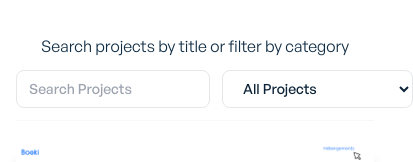
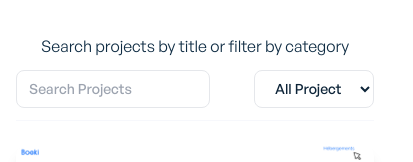
Before and after one commit to Crash91fr/Projet8_Portfolio, a React (Create React App) app: page / in a window 390 px wide. Shown: the part 666-828 px from the top of the page, 413 px wide, since content can reach past the window. Built offline with nearby package versions, Linux system fonts and the light colour scheme.

Commit message:
correction probleme de responsive sur le selecteur projet

```diff
--- a/src/css/main.css
+++ b/src/css/main.css
@@ -174,6 +174,10 @@ Remove the inheritance of text transform in Edge and Firefox.
 button,
 select {
   text-transform: none;
+}
+
+select {
+  max-width: 120px;
 }
 
 /*
@@ -1141,6 +1145,10 @@ Ensure the default browser behavior of the `hidden` attribute.
       padding-right: 2rem;
       padding-left: 2rem;
     }
+
+    select {
+      max-width: 220px;
+    }
   }
 
   @media (min-width: 768px) {
```
